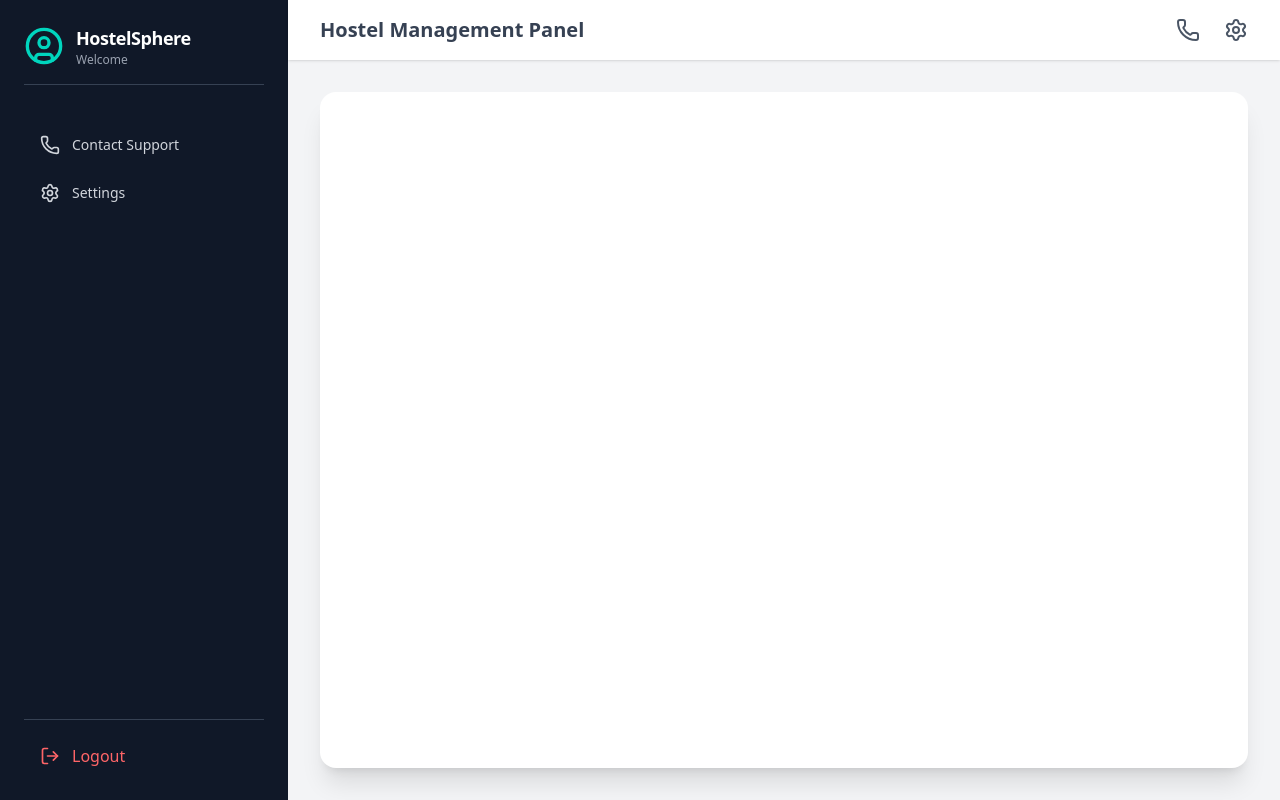
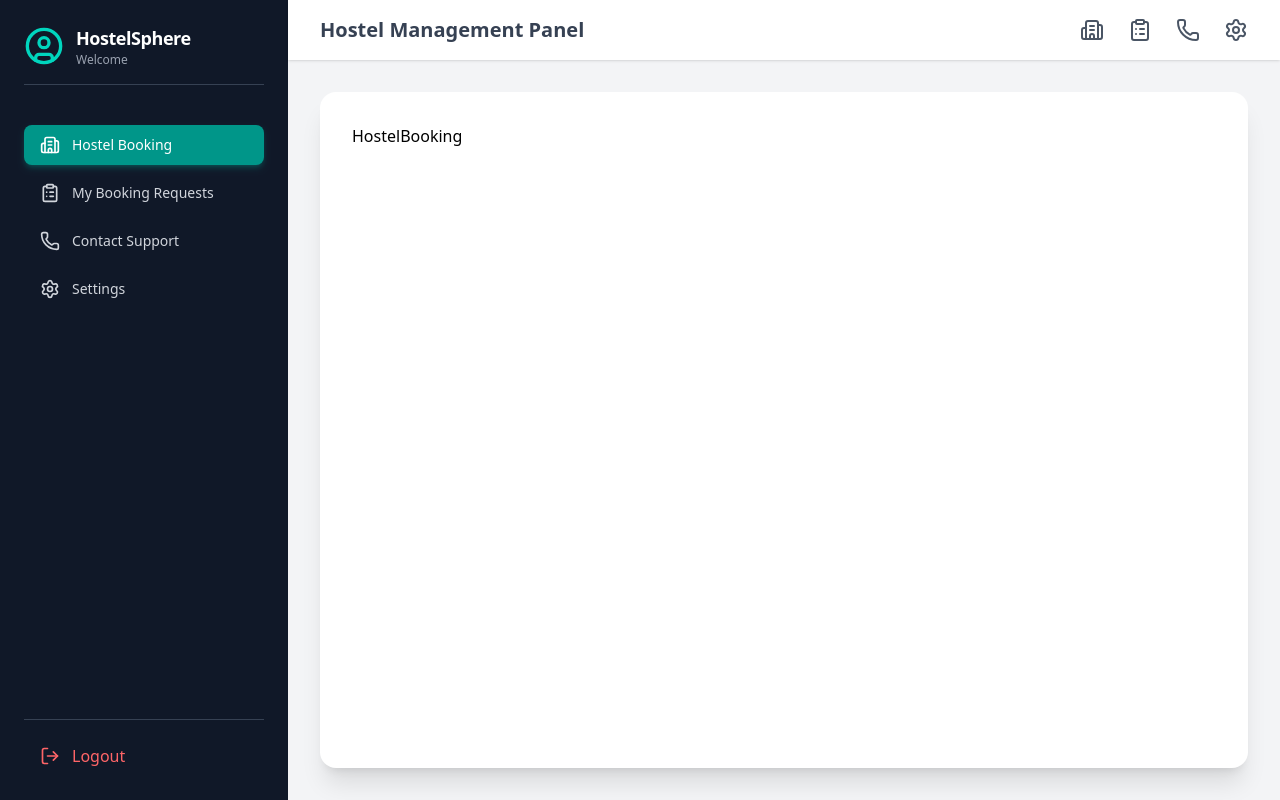
Before and after one commit to AbuRahman20/hpms_client, a React (Vite) app: page /layout/hostelBooking in a window 1280 px wide. Built offline with nearby package versions, Linux system fonts and the light colour scheme.

Commit message:
File Creation

```diff
--- a/src/App.jsx
+++ b/src/App.jsx
@@ -1,32 +1,42 @@
-import React from 'react'
-import { BrowserRouter as Router, Routes, Route } from 'react-router-dom'
+import React from "react";
+import { BrowserRouter as Router, Routes, Route } from "react-router-dom";
 
 // Common Routes
-import Login from './pages/common/Login'
-import Layout from './pages/common/Layout'
+import Login from "./pages/common/Login";
+import Layout from "./pages/common/Layout";
 
 // Admin Routes
-import HostelManagement from './pages/admin/HostelManagement'
-import UserAdministration from './pages/admin/UserAdministration'
-import RoomAllocation from './pages/admin/RoomAllocation'
-import BedManagement from './pages/admin/BedManagement'
+import HostelManagement from "./pages/admin/HostelManagement";
+import UserAdministration from "./pages/admin/UserAdministration";
+import RoomAllocation from "./pages/admin/RoomAllocation";
+import BedManagement from "./pages/admin/BedManagement";
+import BookingRequest from "./pages/admin/BookingRequest";
+import AllocationMangement from "./pages/admin/AllocationMangement";
+
+// StudentRoutes
+import HostelBooking from './pages/student/HostelBooking';
+import MyBookingRequest from './pages/student/MyBookingRequest';
 
 function App() {
     return (
         <Router>
             <Routes>
-				<Route path='/' element={<Login />} />
-				<Route path='/layout/*' element={<Layout />}>
+                <Route path="/" element={<Login />} />
+                <Route path="/layout/*" element={<Layout />}>
                     {/* Admin Routes */}
-					<Route path='hostelManagement' element={<HostelManagement />} />
-					<Route path='bedManagement' element={<BedManagement />} />
-					<Route path='roomAllocation' element={<RoomAllocation />} />
-					<Route path='userAdministration' element={<UserAdministration />} />
+                    <Route path="hostelManagement" element={<HostelManagement />} />
+                    <Route path="bedManagement" element={<BedManagement />} />
+                    <Route path="roomAllocation" element={<RoomAllocation />} />
+                    <Route path="userAdministration" element={<UserAdministration />} />
+                    <Route path="bookingRequests" element={<BookingRequest />} />
+                    <Route path='allocationManagement' element={<AllocationMangement />} />
                     {/* Student Routes */}
+                    <Route path='hostelBooking' element={<HostelBooking />} />
+                    <Route path='myBookingRequests' element={<MyBookingRequest />} />
                 </Route>
             </Routes>
         </Router>
-	)
+    );
 }
 
 export default App;
--- a/src/components/Login/LoginForm.jsx
+++ b/src/components/Login/LoginForm.jsx
@@ -1,28 +1,33 @@
 import React, { useState } from "react";
-import { useNavigate } from 'react-router-dom'
-import axios from 'axios'
+import { useNavigate } from "react-router-dom";
+import axios from "axios";
 
 function LoginForm({ onOpenRegister }) {
 
-    const [userName, setUserName] = useState('')
-    const [userPassword, setUserPassword] = useState('')
+    const [userName, setUserName] = useState("");
+    const [userPassword, setUserPassword] = useState("");
 
-    const navigate = useNavigate()
+    const navigate = useNavigate();
 
     const handleLogin = async (e) => {
-
         e.preventDefault();
 
         try {
-            const response = await axios.post('http://localhost:5000/user', {
+            const response = await axios.post("http://localhost:5000/user", {
                 registerNo: userName,
-                password: userPassword
-            })
+                password: userPassword,
+            });
             if (response.status === 200) {
                 const { registerNo, role } = response.data.user;
-                sessionStorage.setItem('registerNo', registerNo);
-                sessionStorage.setItem('role', role);
-                navigate('/layout');
+                sessionStorage.setItem("registerNo", registerNo);
+                sessionStorage.setItem("role", role);
+                if (role === "admin") {
+                    navigate("/layout/adminDashboard");
+                } else if (role === "student") {
+                    navigate("/layout/hostelBooking");
+                } else {
+                    navigate("/");
+                }
             }
         } catch (error) {
             if (error.response) {
@@ -35,25 +40,16 @@ function LoginForm({ onOpenRegister }) {
 
     return (
         <div className="p-10 md:p-14 flex flex-col justify-center bg-white">
-
             <h2 className="text-3xl font-bold text-gray-800 mb-2">Welcome Back</h2>
             <p className="text-gray-500 mb-10">Sign in to access your management dashboard.</p>
 
             <form className="space-y-6" onSubmit={handleLogin}>
-
                 {/* Username */}
                 <div>
                     <label className="block text-sm mb-2 font-medium text-gray-700">Username / Email</label>
                     <div className="relative">
                         {/* <span className="absolute inset-y-0 left-0 pl-4 flex items-center text-gray-400">👤</span> */}
-                        <input
-                            type="text"
-                            onChange={(e) => setUserName(e.target.value)}
-                            value={userName}
-                            placeholder="manager.id@hostel.com"
-                            className="w-full pl-4 pr-4 py-3 border border-gray-300 rounded-xl shadow-sm text-gray-700 placeholder-gray-400 focus:ring-teal-500 focus:border-teal-500 outline-none transition"
-                            required
-                        />
+                        <input type="text" onChange={(e) => setUserName(e.target.value)} value={userName} placeholder="manager.id@hostel.com" className="w-full pl-4 pr-4 py-3 border border-gray-300 rounded-xl shadow-sm text-gray-700 placeholder-gray-400 focus:ring-teal-500 focus:border-teal-500 outline-none transition" required />
                     </div>
                 </div>
 
@@ -62,14 +58,7 @@ function LoginForm({ onOpenRegister }) {
                     <label className="block text-sm mb-2 font-medium text-gray-700">Password</label>
                     <div className="relative">
                         {/* <span className="absolute inset-y-0 left-0 pl-4 flex items-center text-gray-400">🔒</span> */}
-                        <input
-                            type="password"
-                            onChange={(e) => setUserPassword(e.target.value)}
-                            value={userPassword}
-                            placeholder="••••••••"
-                            className="w-full pl-4 pr-4 py-3 border border-gray-300 rounded-xl shadow-sm text-gray-700 placeholder-gray-400 focus:ring-teal-500 focus:border-teal-500 outline-none transition"
-                            required
-                        />
+                        <input type="password" onChange={(e) => setUserPassword(e.target.value)} value={userPassword} placeholder="••••••••" className="w-full pl-4 pr-4 py-3 border border-gray-300 rounded-xl shadow-sm text-gray-700 placeholder-gray-400 focus:ring-teal-500 focus:border-teal-500 outline-none transition" required />
                     </div>
                 </div>
 
@@ -79,31 +68,25 @@ function LoginForm({ onOpenRegister }) {
                         <input type="checkbox" className="h-4 w-4 text-teal-600 border-gray-300 rounded focus:ring-teal-500" />
                         Remember me
                     </label>
-                    <a href="#" className="text-teal-600 hover:text-teal-700 font-medium">Forgot Password?</a>
+                    <a href="#" className="text-teal-600 hover:text-teal-700 font-medium">
+                        Forgot Password?
+                    </a>
                 </div>
 
                 {/* Login Button */}
-                <button
-                    type="submit"
-                    className="w-full py-3 bg-teal-600 hover:bg-teal-700 text-white font-semibold rounded-xl shadow-md shadow-teal-200 transition"
-                >
+                <button type="submit" className="w-full py-3 bg-teal-600 hover:bg-teal-700 text-white font-semibold rounded-xl shadow-md shadow-teal-200 transition">
                     Sign In
                 </button>
 
                 <p className="text-sm text-center mt-6 text-gray-600">
                     Don’t have an account?
-                    <button
-                        type="button"
-                        onClick={onOpenRegister}
-                        className="text-teal-600 font-semibold ml-1 hover:underline"
-                    >
+                    <button type="button" onClick={onOpenRegister} className="text-teal-600 font-semibold ml-1 hover:underline">
                         Create Account
                     </button>
-
                 </p>
             </form>
         </div>
-    )
+    );
 }
 
 export default LoginForm;
--- /dev/null
+++ b/src/pages/admin/AllocationMangement.jsx
@@ -0,0 +1,7 @@
+import React from "react";
+
+function AllocationMangement() {
+    return <div>AllocationMangement</div>;
+}
+
+export default AllocationMangement;
--- /dev/null
+++ b/src/pages/admin/BookingRequest.jsx
@@ -0,0 +1,7 @@
+import React from "react";
+
+function BookingRequest() {
+    return <div>BookingRequest</div>;
+}
+
+export default BookingRequest;
--- a/src/pages/common/Layout.jsx
+++ b/src/pages/common/Layout.jsx
@@ -1,24 +1,28 @@
 import React from "react";
 import { NavLink, Outlet, useNavigate } from "react-router-dom";
-import { LogOut, Phone, UserCircle, Settings, LayoutDashboard, Users, Building2, DoorOpen, BedDouble } from "lucide-react";
+import { LogOut, Phone, UserCircle, Settings, LayoutDashboard, Users, Building2, DoorOpen, BedDouble, ClipboardList, CheckCircle2 } from "lucide-react";
 
 function Layout() {
 
     const role = sessionStorage.getItem("role");
-    const navigate = useNavigate()
+    const navigate = useNavigate();
 
     const adminNavItems = [
-        { to: "/layout/home", icon: LayoutDashboard, label: "Admin Dashboard" },
-        { to: "/layout/contact", icon: Phone, label: "Support Center" },
+        { to: "/layout/s", icon: LayoutDashboard, label: "Admin Dashboard" },
+        { to: "/layout/supportCenter", icon: Phone, label: "Support Center" },
         { to: "/layout/userAdministration", icon: Users, label: "User Administration" },
         { to: "/layout/hostelManagement", icon: Building2, label: "Hostel Management" },
-        { to: "/layout/roomAllocation", icon: DoorOpen, label: "Room Allocation" },
+        { to: "/layout/roomAllocation", icon: DoorOpen, label: "Room Management" },
         { to: "/layout/bedManagement", icon: BedDouble, label: "Bed Management" },
-        { to: "/layout/settings", icon: Settings, label: "System Settings" },
+        { to: "/layout/bookingRequests", icon: ClipboardList, label: "Booking Requests" },
+        { to: "/layout/allocationManagement", icon: CheckCircle2, label: "Allocation Management" },
+        { to: "/layout/systemSettings", icon: Settings, label: "System Settings" },
     ];
 
     const studentNavItems = [
-        { to: "/layout/contact", icon: Phone, label: "Contact Support" },
+        { to: "/layout/hostelBooking", icon: Building2, label: "Hostel Booking" },
+        { to: "/layout/myBookingRequests", icon: ClipboardList, label: "My Booking Requests" },
+        { to: "/layout/contactSupport", icon: Phone, label: "Contact Support" },
         { to: "/layout/settings", icon: Settings, label: "Settings" },
     ];
 
--- /dev/null
+++ b/src/pages/student/HostelBooking.jsx
@@ -0,0 +1,7 @@
+import React from "react";
+
+function HostelBooking() {
+    return <div>HostelBooking</div>;
+}
+
+export default HostelBooking;
--- /dev/null
+++ b/src/pages/student/MyBookingRequest.jsx
@@ -0,0 +1,7 @@
+import React from "react";
+
+function MyBookingRequest() {
+    return <div>MyBookingRequest</div>;
+}
+
+export default MyBookingRequest;
```
Also changed, not shown: src/pages/student/Dummy.jsx (deleted). Lines whose indentation alone changed are shown as unchanged.
